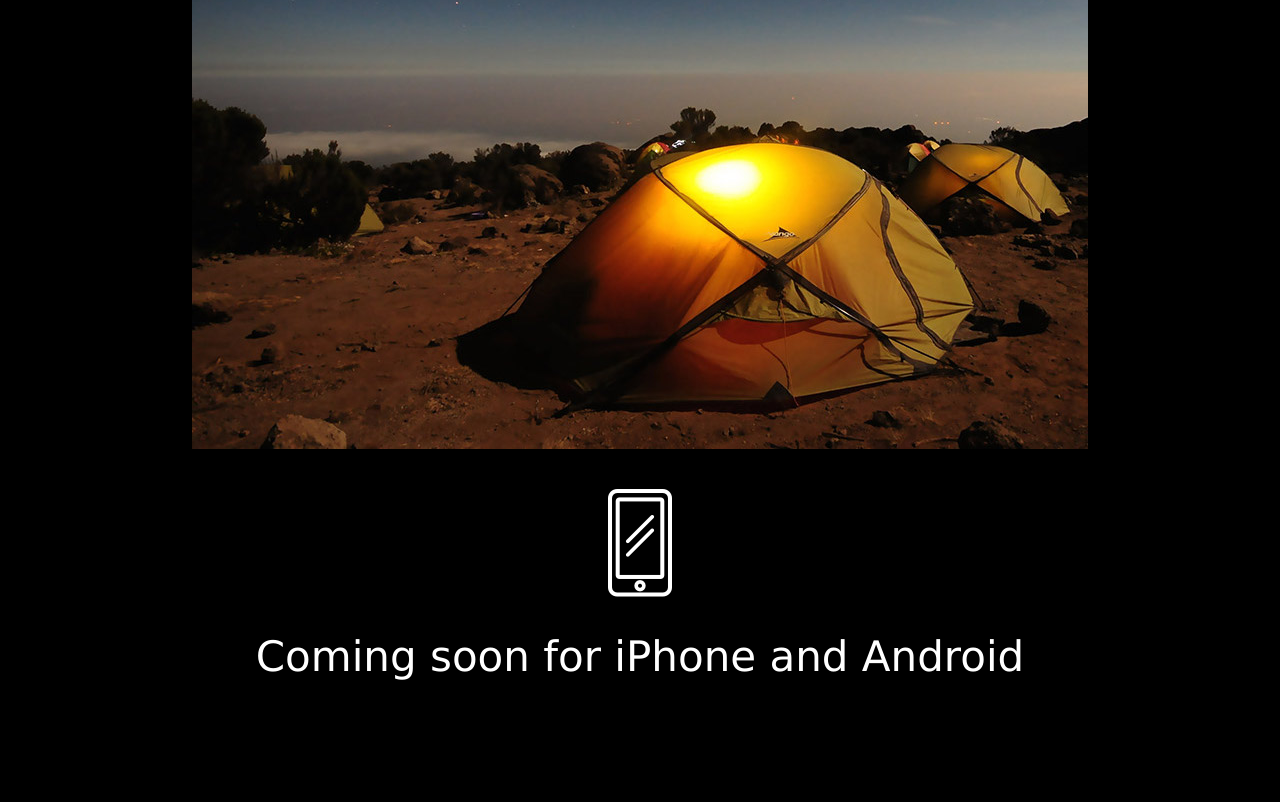
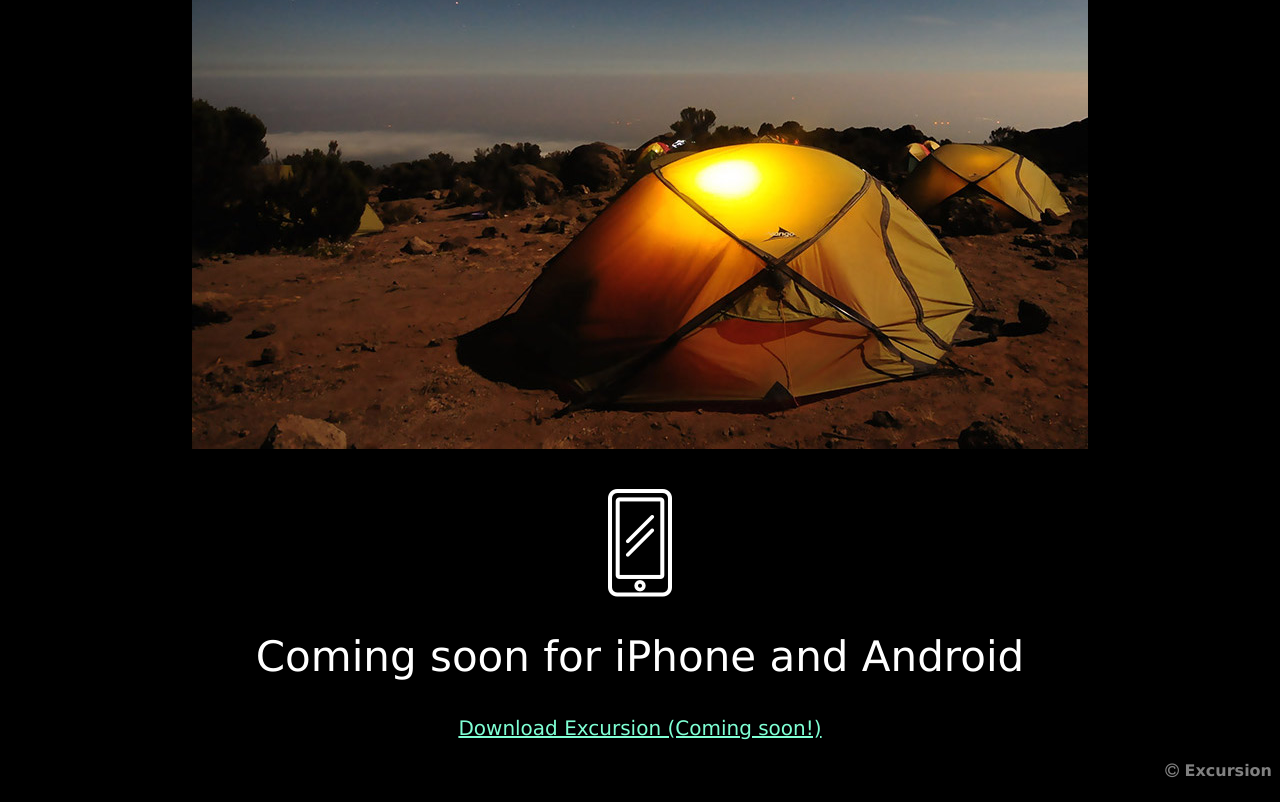
Before and after one commit to la-ragazza/excursion, a plain HTML site: page index.html in a window 1280 px wide. Shown: the part 1255-2057 px from the top of the page. Before the commit the page ends 1979 px from the top, so only its background shows below. Drawn offline with Linux system fonts and the light colour scheme.

Commit message:
footer and link added to body

```diff
--- a/index.html
+++ b/index.html
@@ -1,6 +1,7 @@
 <html>
     <head>
         <link href="./resources/css/style.css" type="text/css" rel="stylesheet">
+        <link rel="stylesheet" type="text/css" href="https://stackpath.bootstrapcdn.com/font-awesome/4.7.0/css/font-awesome.min.css">
         <title>Excursion</title>
     </head>
     <body>
@@ -23,8 +24,12 @@
             <div class="phone">
                 <img id="phone-icon" src="resources/imgs-videos/phone.png"/>
                 <h2>Coming soon for iPhone and Android</h2>
+                <a href="#" class="download">Download Excursion (Coming soon!)</a>
             </div>
         </div>
+        <footer>
+            <h4><i class="fa fa-copyright"></i> Excursion</h4>
+        </footer>
 
     </body>
 
--- a/resources/css/style.css
+++ b/resources/css/style.css
@@ -47,7 +47,7 @@ h2 {
     font-weight: 300;
 }
 
-.camp h4 {
+h4 {
     font-family: Verdana, sans-serif;
     color: gray;
     font-size: .8rem;
@@ -60,3 +60,7 @@ h2 {
     justify-content: center;
     margin-top: 2rem;
 }
+
+footer h4 {
+    float: right;
+}
```
